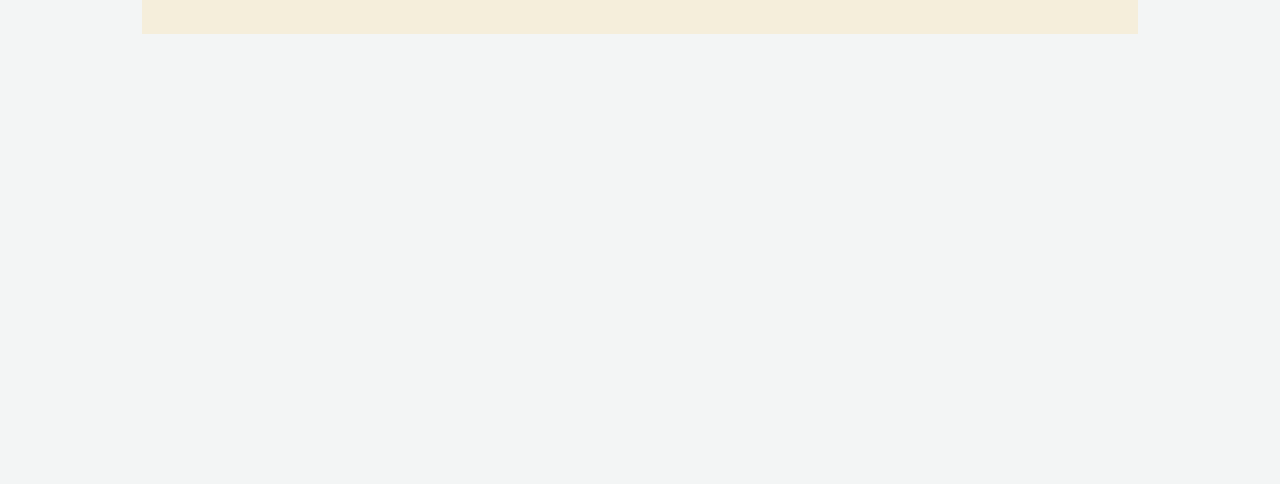
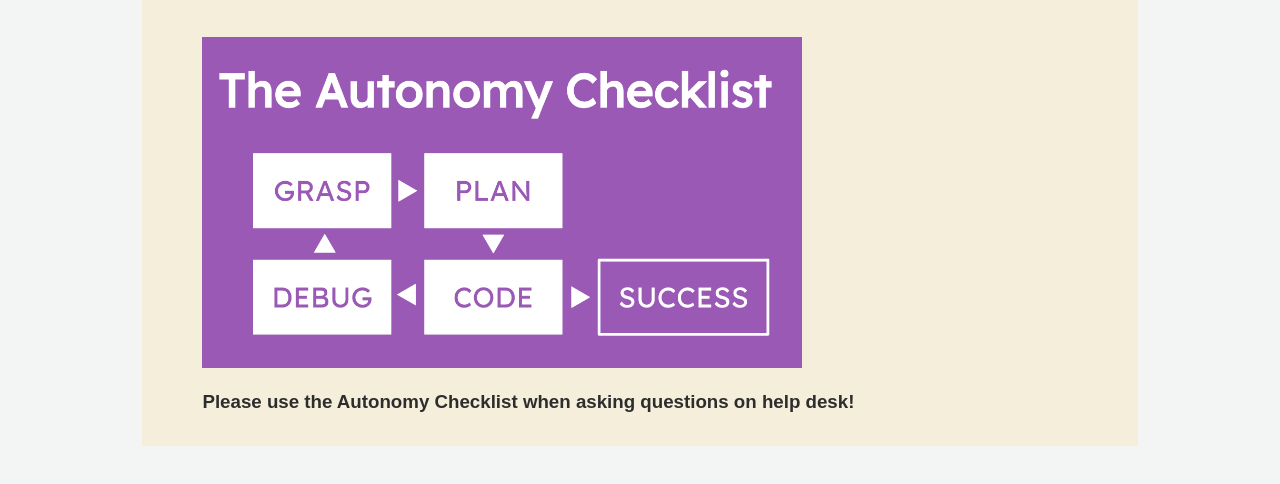
Before and after one commit to kchresfield/kilo.github.io, a plain HTML site: page index.html in a window 1280 px wide. Shown: the part 224-708 px from the top of the page. Drawn offline with Linux system fonts and the light colour scheme.

Commit message:
added autonomy checklist to main page of website

```diff
--- a/index.html
+++ b/index.html
@@ -104,7 +104,9 @@
 
                 <div class="content">
                     <h1>Your Bootcamp Resource Guide!</h1>
-
+                    <br>
+                    <img src="./autonomy-checklist.png" width="600">
+                    <h3>Please use the Autonomy Checklist when asking questions on help desk!</h3>
 
 
                     <!--<h2>Tutoring</h2>-->
```
Also changed, not shown: autonomy-checklist.png (added).
